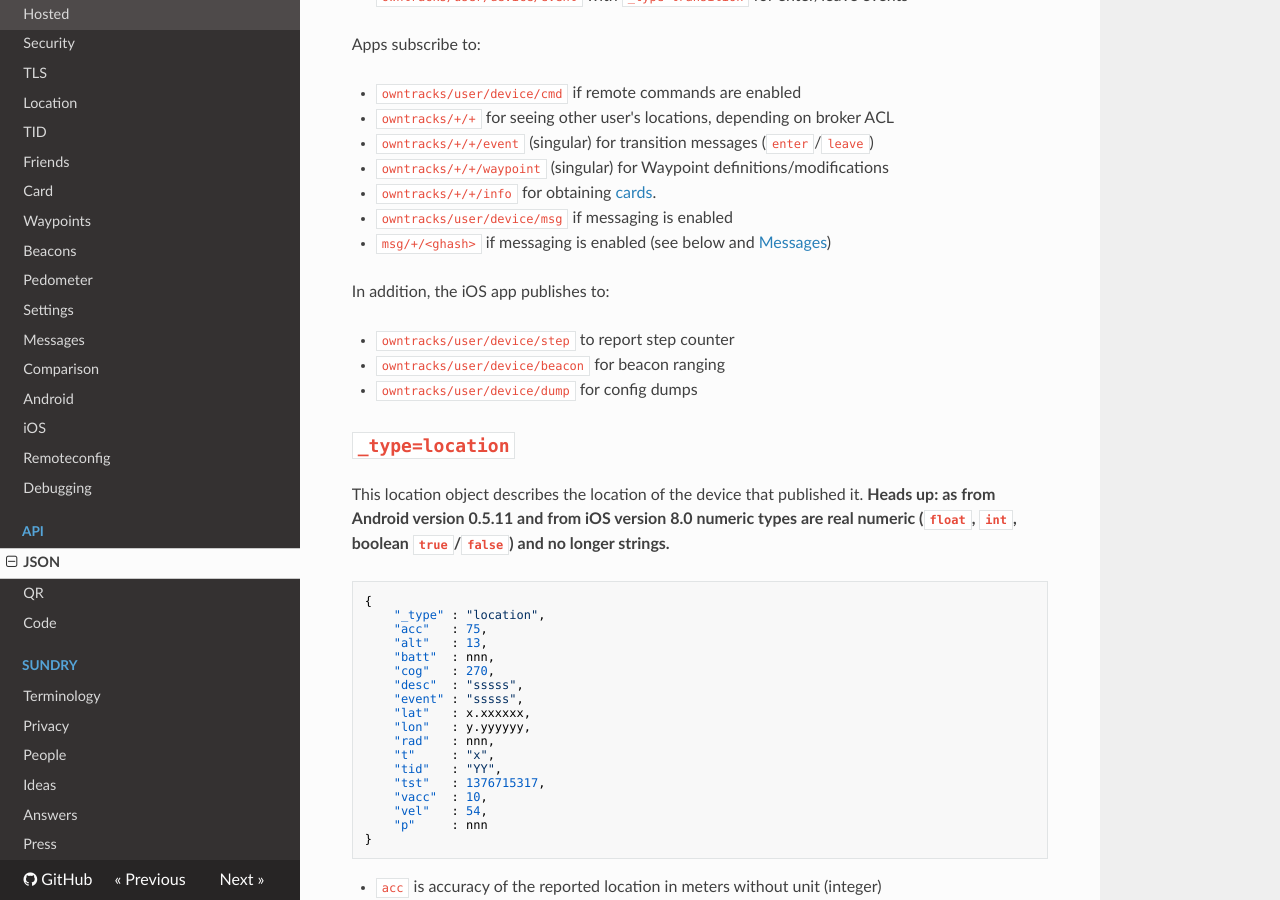
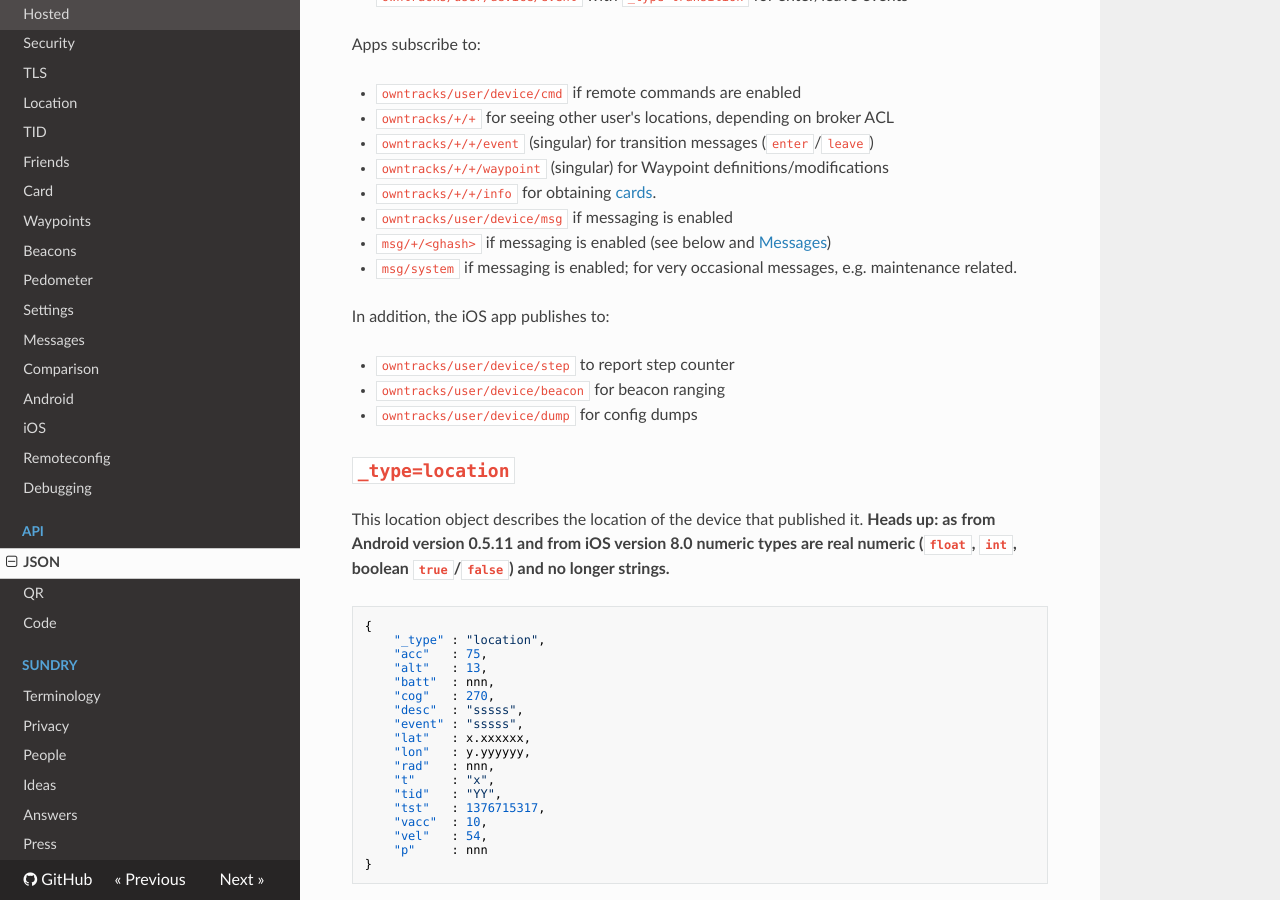
Before and after one commit to owntracks/booklet, an MkDocs documentation site: the page built from docs/tech/json.md, in a window 1280 px wide and 900 px high, scrolled down 867 px. Built offline with MkDocs 1.6.1, drawn with Linux system fonts in a browser that asks for light colours; nearby versions of some CDN libraries; old or Windows-style settings are respelled for this version of MkDocs; some of the changed text lies outside the part shown.

Commit message:
add msg/system

````diff
--- a/docs/tech/json.md
+++ b/docs/tech/json.md
@@ -36,6 +36,7 @@ Apps subscribe to:
 - `owntracks/+/+/info`  for obtaining [cards](../features/card.md).
 - `owntracks/user/device/msg` if messaging is enabled
 - `msg/+/<ghash>` if messaging is enabled (see below and [Messages](../features/msg.md))
+- `msg/system` if messaging is enabled; for very occasional messages, e.g. maintenance related.
 
 In addition, the iOS app publishes to:
 
@@ -397,6 +398,8 @@ Note that `_type=waypoints` is *plural*.
 
 ## `_type=msg`
 
+The `msg/` prefix for messaging is not configurable in the apps.
+
 ```json
 {
     "_type"        : "msg",           // mandatory
````
